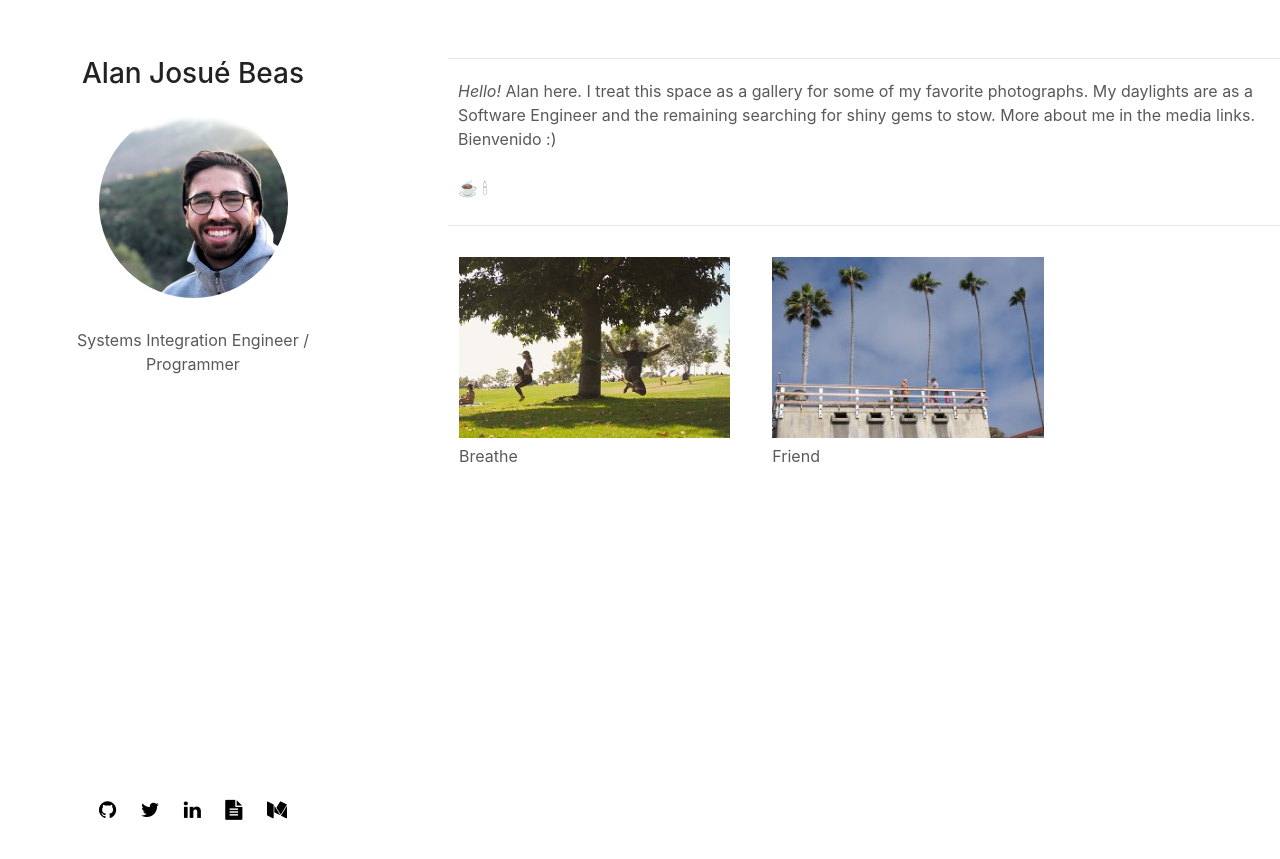
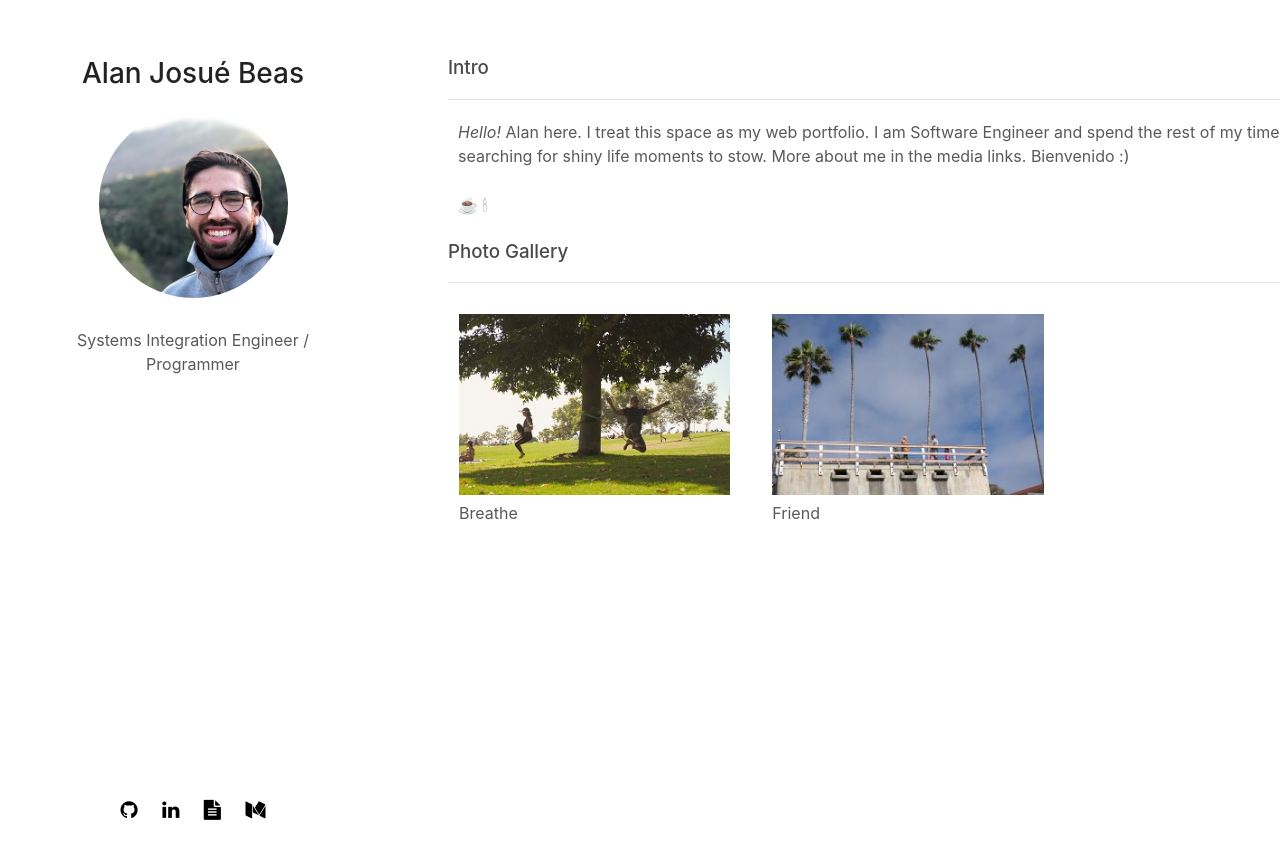
Before and after one commit to afkchef/abeas, a Jekyll site: the page built from index.html, in a window 1280 px wide. Shown: the top 859 px of the page. Built offline with Jekyll 4.4.1, drawn with Linux system fonts in a browser that asks for light colours.

Commit message:
small edits to the titles and updated the cyth entry on the CV

```diff
--- a/_layouts/default.html
+++ b/_layouts/default.html
@@ -26,8 +26,8 @@
           <br>Systems Integration Engineer / Programmer
         </p>
         <!--<div class="nav">
-          <p class="nav-links">
-            <a href="#About">About</a></p>
+          <p class="nav-Photo links">
+            <a</p>
           <p class="nav-links">
             <a href="#Photo">Photo</a>
           </p>
@@ -46,8 +46,8 @@
       </header>
 
       <section>
-        <hr>
-        <p style="padding: 0px 10px;"><em>Hello!</em> Alan here. I treat this space as a gallery for some of my favorite photographs. My daylights are as a Software Engineer and the remaining searching for shiny gems to stow. More about me in the media links. Bienvenido :)</p>
+        <h3>Intro</h3><hr>
+        <p style="padding: 0px 10px;"><em>Hello!</em> Alan here. I treat this space as my web portfolio. I am Software Engineer and spend the rest of my time searching for shiny life moments to stow. More about me in the media links. Bienvenido :)</p>
         <p style="padding: 0px 10px;"> ☕ &#128367</p>
         <!-- <blockquote>
         <p>I wish you'd have given me this written question ahead of time so I<br>
@@ -62,7 +62,7 @@
         </blockquote>-->
 
         <a name="Photo"></a>
-        <h1></h1><hr>
+        <h3>Photo Gallery</h3><hr>
 
         {{ content }}
 
@@ -70,7 +70,6 @@
       <footer>
         <p>
           <a class="social-link" href="https://github.com/alanbeas03"><i class="fa fa-github"></i></a>
-          <a class="social-link" href="https://twitter.com/alanbeas_"><i class="fa fa-twitter"></i></a>
           <a class="social-link" href="https://www.linkedin.com/in/alanbeas"><i class="fa fa-linkedin"></i></a>
           <a class="social-link" href="cv" title="cv"><i class="fa fa-file-text"></i></a>
           <a class="social-link" href="https://medium.com/@alanbeas"><i class="fa fa-medium"></i></a>
```
Also changed, not shown: cv.html (+14 -15 lines), 2 other files.
